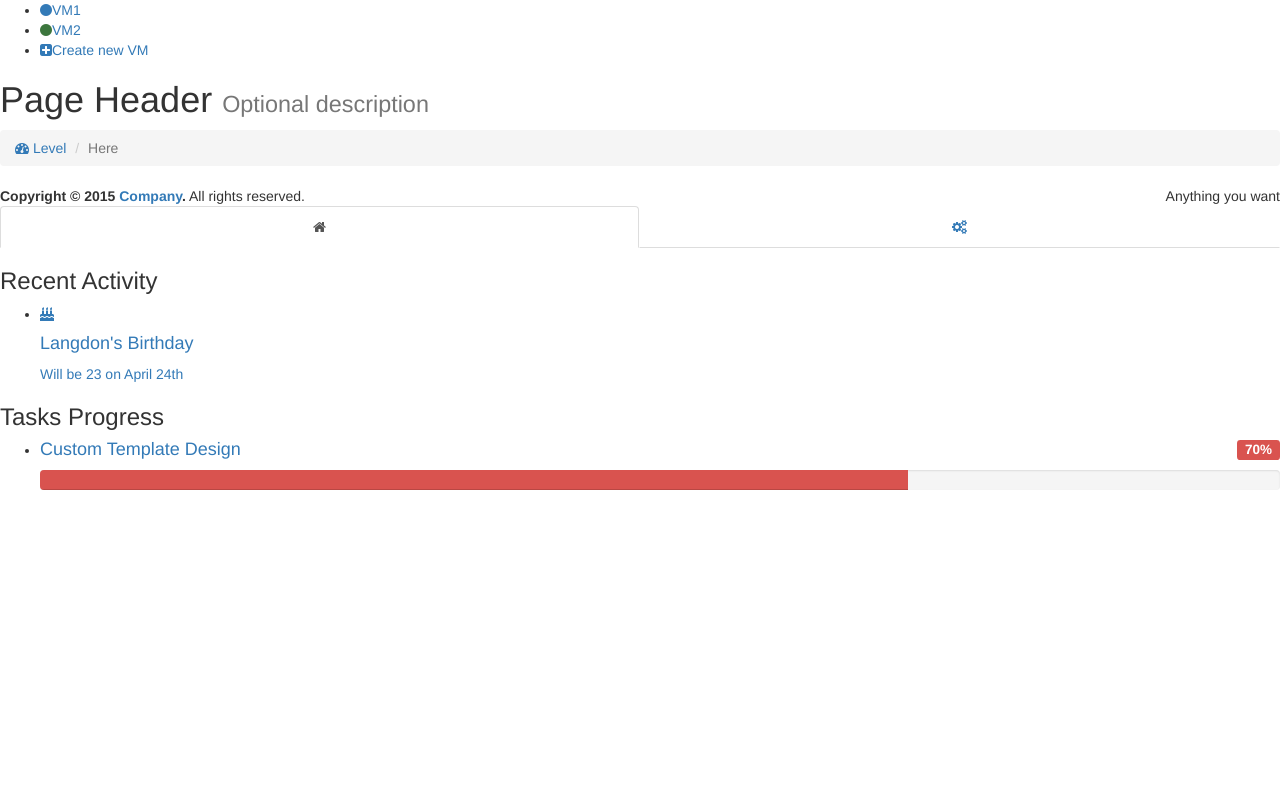
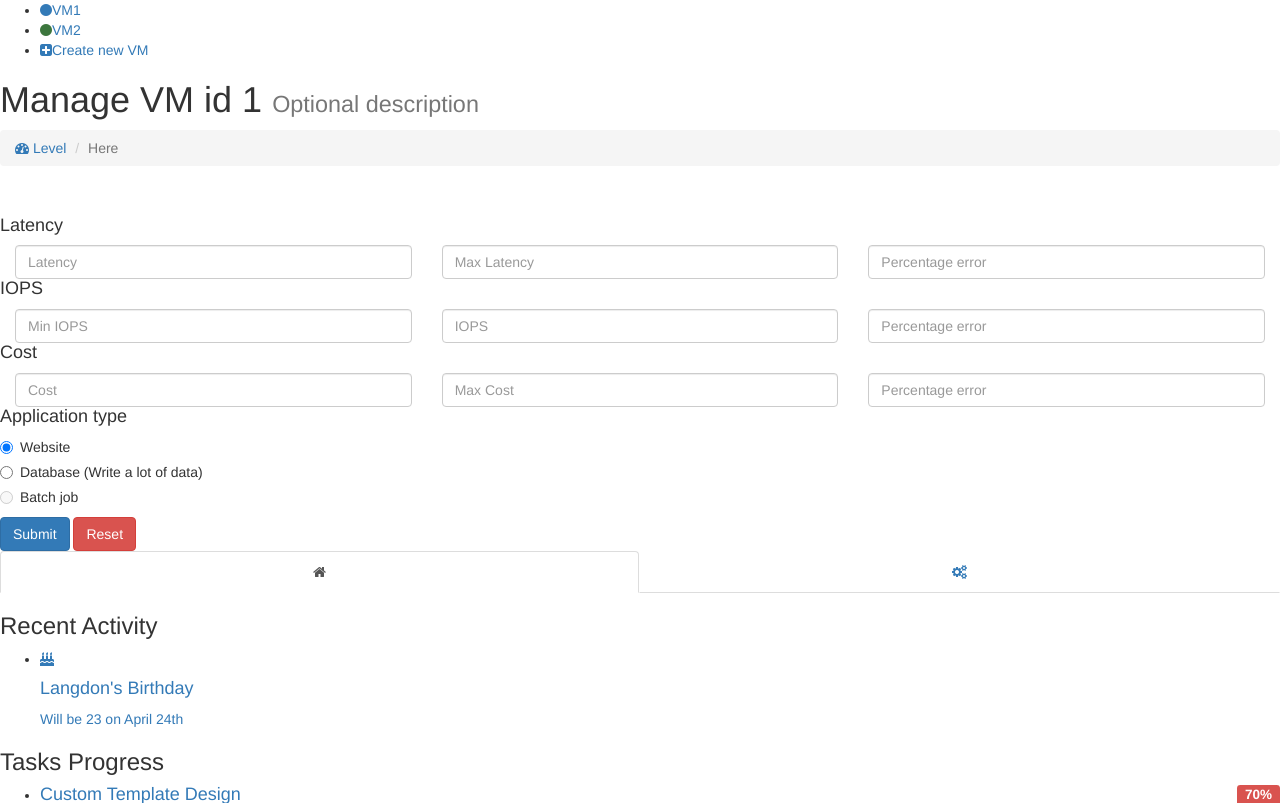
Before and after one commit to siilverice/cloud_group5, a Django app: template cloud_group5/cloud_group5/templates/requirements.html in a window 1280 px wide. Shown: the part 111-914 px from the top of the page. Before the commit the page ends 601 px from the top, so only its background shows below. Run offline with Django 3.2, Linux system fonts and the light colour scheme; the template is opened without the code that fills it: most values are stand-ins (such as "Sample title", 1, 10 or a date in 2020); some libraries are stand-ins or nearby versions.

Commit message:
add requirements page(version no slider)

```diff
--- a/cloud_group5/cloud_group5/templates/requirements.html
+++ b/cloud_group5/cloud_group5/templates/requirements.html
@@ -2,13 +2,10 @@
 
 {% block content %}
 
-<head>
-    <title>Chatbox</title>
-</head>
 
 <section class="content-header">
 	<h1>
-        Page Header
+		Manage VM id {{id}}
 		<small>Optional description</small>
 	</h1>
 	<ol class="breadcrumb">
@@ -19,8 +16,78 @@
 
 <!-- Main content -->
 <section class="content">
+	<br>
+	<form>
+		<div class="box box-solid box-default">
+			<div class="box-header"><h4>Latency</h4></div>
+			<div class="box-body">
+				<div class="col-md-4">
+					<input type="number" class="form-control" placeholder="Latency">
+				</div>
+				<div class="col-md-4">
+					<input type="number" class="form-control" placeholder="Max Latency">
+				</div>
+				<div class="col-md-4">
+					<input type="number" class="form-control" placeholder="Percentage error">
+				</div>
+			</div>
+		</div>
+		<div class="box box-solid box-default">
+			<div class="box-header"><h4>IOPS</h4></div>
+			<div class="box-body">
+				<div class="col-md-4">
+					<input type="number" class="form-control" placeholder="Min IOPS">
+				</div>
+				<div class="col-md-4">
+					<input type="number" class="form-control" placeholder="IOPS">
+				</div>
+				<div class="col-md-4">
+					<input type="number" class="form-control" placeholder="Percentage error">
+				</div>
+			</div>
+		</div>
+		<div class="box box-solid box-default">
+			<div class="box-header"><h4>Cost</h4></div>
+			<div class="box-body">
+				<div class="col-md-4">
+					<input type="number" class="form-control" placeholder="Cost">
+				</div>
+				<div class="col-md-4">
+					<input type="number" class="form-control" placeholder="Max Cost">
+				</div>
+				<div class="col-md-4">
+					<input type="number" class="form-control" placeholder="Percentage error">
+				</div>
+			</div>
+		</div>
+		<div class="box box-solid box-default">
+		<div class="box-header"><h4>Application type</h4></div>
+			<div class="box-body">
+				<div class="radio">
+					<label>
+						<input type="radio" name="optionsRadios" id="optionsRadios1" value="option1" checked>
+						Website
+					</label>
+				</div>
+				<div class="radio">
+					<label>
+						<input type="radio" name="optionsRadios" id="optionsRadios2" value="option2">
+						Database (Write a lot of data)
+					</label>
+				</div>
+				<div class="radio disabled">
+					<label>
+						<input type="radio" name="optionsRadios" id="optionsRadios3" value="option3" disabled>
+						Batch job
+					</label>
+				</div>
+
+			</div>
+		</div>
+		<button type="submit" class="btn btn-primary">Submit</button>
+		<button type="submit" class="btn btn-danger">Reset</button>
+	</form>
+</section>
 
 
-</section>
-
 {% endblock %}
--- a/cloud_group5/cloud_group5/templates/starter.html
+++ b/cloud_group5/cloud_group5/templates/starter.html
@@ -150,16 +150,6 @@ desired effect
   </div>
   <!-- /.content-wrapper -->
 
-  <!-- Main Footer -->
-  <footer class="main-footer">
-    <!-- To the right -->
-    <div class="pull-right hidden-xs">
-      Anything you want
-    </div>
-    <!-- Default to the left -->
-    <strong>Copyright &copy; 2015 <a href="#">Company</a>.</strong> All rights reserved.
-  </footer>
-
   <!-- Control Sidebar -->
   <aside class="control-sidebar control-sidebar-dark">
     <!-- Create the tabs -->
--- a/cloud_group5/cloud_group5/urls.py
+++ b/cloud_group5/cloud_group5/urls.py
@@ -19,6 +19,6 @@ from rest_framework_jwt.views import obtain_jwt_token
 
 urlpatterns = [
     url(r'^admin/', admin.site.urls),
-    url(r'^manage/$', include('tiramisu.urls')),
     url(r'^api-token-auth/', obtain_jwt_token),
+    url(r'^tiramisu/', include('tiramisu.urls')),
 ]
--- a/cloud_group5/tiramisu/urls.py
+++ b/cloud_group5/tiramisu/urls.py
@@ -4,5 +4,6 @@ from . import views
 
 urlpatterns = [
     url(r'^index/$', views.index, name='index'),
-    url(r'^$', views.manage, name='manage'),
+    url(r'^manage/$', views.manage, name='manage'),
+    url(r'^$', views.test, name='test')
 ]
```
Also changed, not shown: cloud_group5/tiramisu/views.py (+11 -2 lines). Lines whose indentation alone changed are shown as unchanged.
